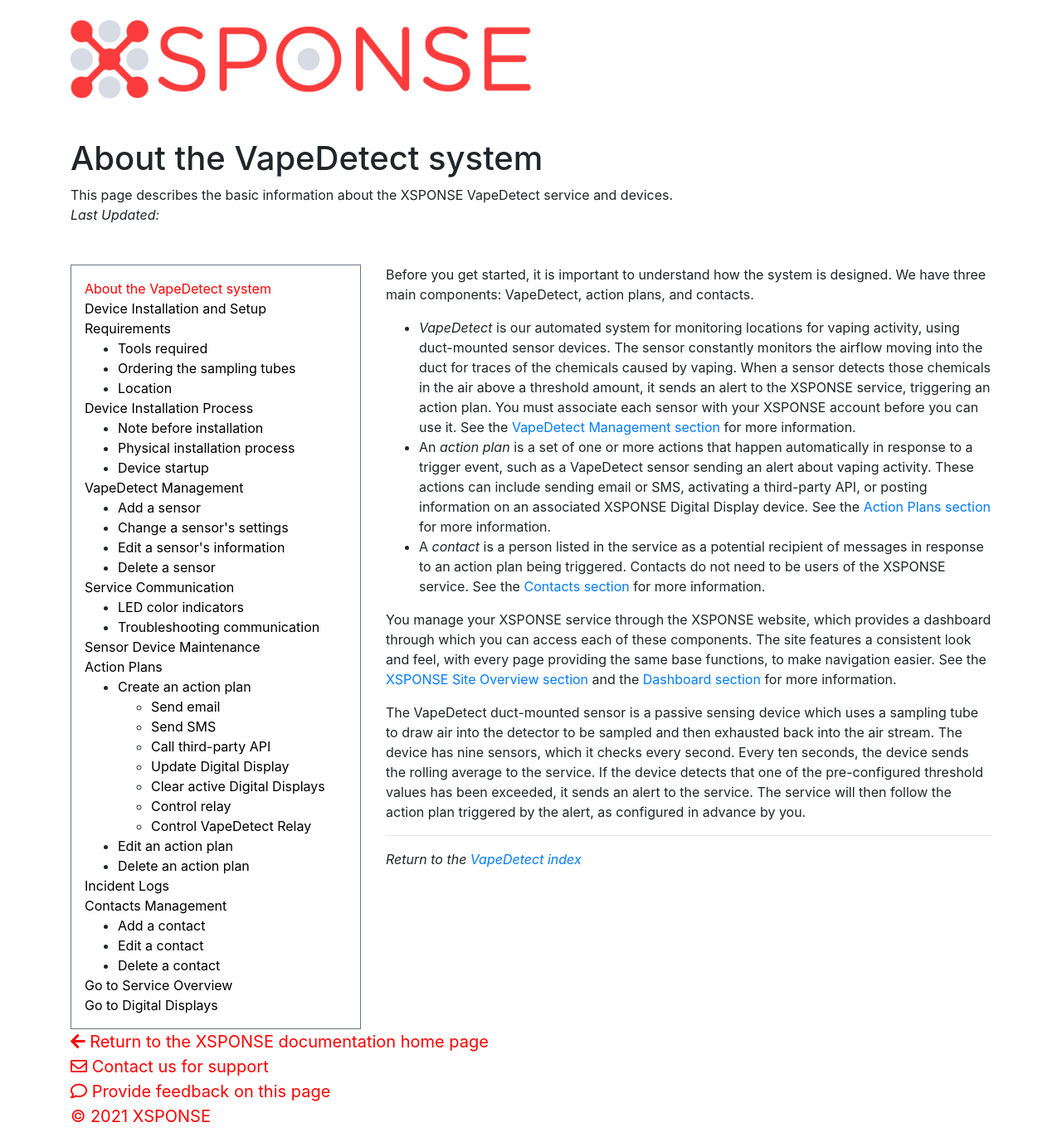
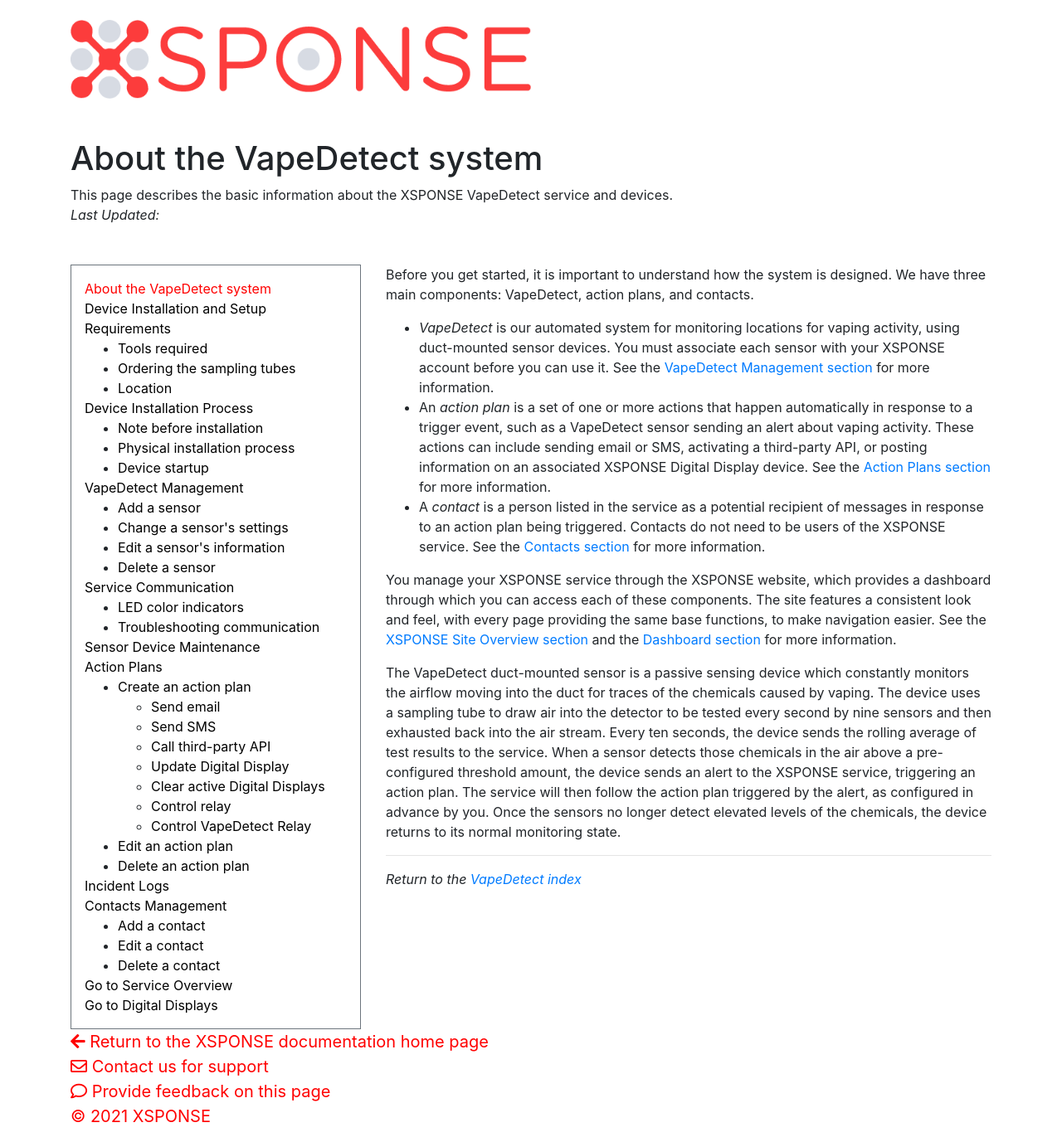
Before and after one commit to NrsSystems/docs, a Jekyll site: the page built from vape-detect/about-vapedetect.md, in a window 1280 px wide. Shown: the whole page at 83% size. Built offline with Jekyll 4.4.1, drawn with Linux system fonts in a browser that asks for light colours; our own code applies the rules of GitHub Pages for plain Markdown files.

Commit message:
Update about-vapedetect.md
Updated new paragraph providing an overview of how the device functions with the service.

```diff
--- a/vape-detect/about-vapedetect.md
+++ b/vape-detect/about-vapedetect.md
@@ -3,13 +3,13 @@ title: About the VapeDetect system
 abstract: This page describes the basic information about the XSPONSE VapeDetect service and devices.
 ---
 Before you get started, it is important to understand how the system is designed. We have three main components: VapeDetect, action plans, and contacts.
-- _VapeDetect_ is our automated system for monitoring locations for vaping activity, using duct-mounted sensor devices. The sensor constantly monitors the airflow moving into the duct for traces of the chemicals caused by vaping. When a sensor detects those chemicals in the air above a threshold amount, it sends an alert to the XSPONSE service, triggering an action plan. You must associate each sensor with your XSPONSE account before you can use it. See the [VapeDetect Management section](vapedetect-management.md) for more information.
+- _VapeDetect_ is our automated system for monitoring locations for vaping activity, using duct-mounted sensor devices. You must associate each sensor with your XSPONSE account before you can use it. See the [VapeDetect Management section](vapedetect-management.md) for more information.
 - An _action plan_ is a set of one or more actions that happen automatically in response to a trigger event, such as a VapeDetect sensor sending an alert about vaping activity. These actions can include sending email or SMS, activating a third-party API, or posting information on an associated XSPONSE Digital Display device. See the [Action Plans section](../general-ops/action-plans.md) for more information.
 - A _contact_ is a person listed in the service as a potential recipient of messages in response to an action plan being triggered. Contacts do not need to be users of the XSPONSE service. See the [Contacts section](../general-ops/contacts-management.md) for more information.
 
 You manage your XSPONSE service through the XSPONSE website, which provides a dashboard through which you can access each of these components. The site features a consistent look and feel, with every page providing the same base functions, to make navigation easier. See the [XSPONSE Site Overview section](../general-ops/site-overview.md) and the [Dashboard section](../general-ops/dashboard.md) for more information.
 
-The VapeDetect duct-mounted sensor is a passive sensing device which uses a sampling tube to draw air into the detector to be sampled and then exhausted back into the air stream. The device has nine sensors, which it checks every second. Every ten seconds, the device sends the rolling average to the service. If the device detects that one of the pre-configured threshold values has been exceeded, it sends an alert to the service. The service will then follow the action plan triggered by the alert, as configured in advance by you.
+The VapeDetect duct-mounted sensor is a passive sensing device which constantly monitors the airflow moving into the duct for traces of the chemicals caused by vaping. The device uses a sampling tube to draw air into the detector to be tested every second by nine sensors and then exhausted back into the air stream. Every ten seconds, the device sends the rolling average of test results to the service. When a sensor detects those chemicals in the air above a pre-configured threshold amount, the device sends an alert to the XSPONSE service, triggering an action plan. The service will then follow the action plan triggered by the alert, as configured in advance by you. Once the sensors no longer detect elevated levels of the chemicals, the device returns to its normal monitoring state.
 
 ___
 *Return to the [VapeDetect index](index.md)*
```
